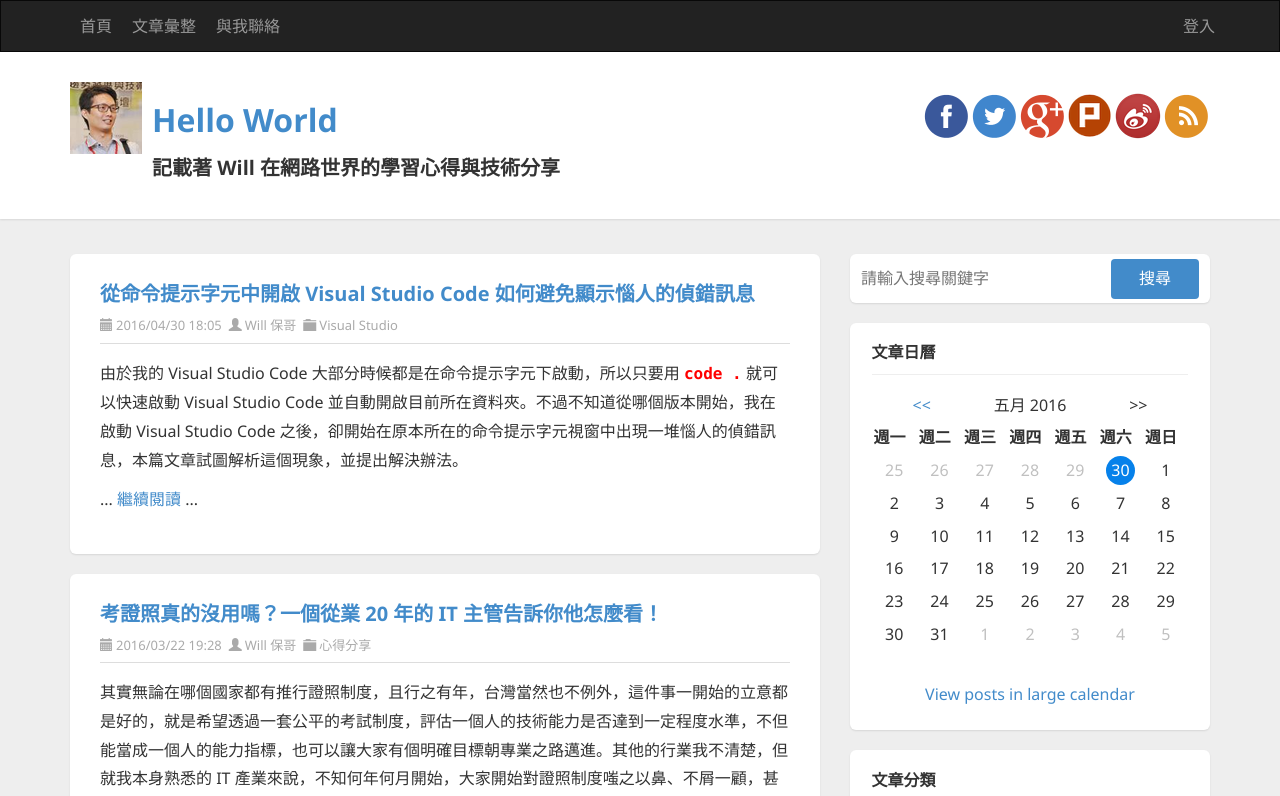
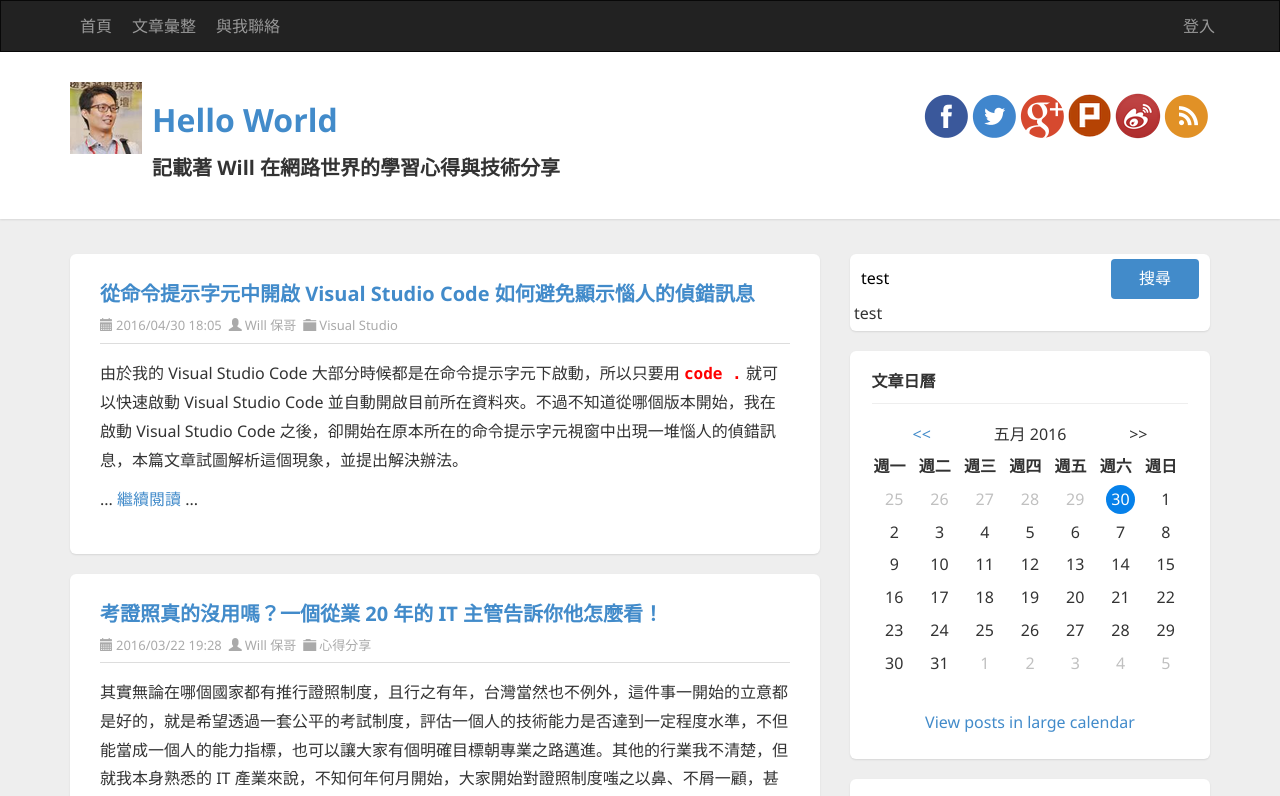
Before and after one commit to coolrare/CTBCAngular4Demo, an Angular app: page / in a window 1280 px wide. Shown: the top 796 px of the page. Built offline with nearby package versions, Linux system fonts and the light colour scheme.

Commit message:
示範 Angular 雙向繫結用法 ( ngModel )

```diff
--- a/src/app/app.component.html
+++ b/src/app/app.component.html
@@ -74,8 +74,9 @@
                 <div class="widget search">
                     <div class="widget-content">
                         <div id="searchbox">
-                            <input type="text" placeholder="請輸入搜尋關鍵字" accesskey="s">
+                            <input [(ngModel)]="keyword" type="text" placeholder="請輸入搜尋關鍵字" accesskey="s">
                             <input type="button" value="搜尋" id="searchbutton">
+                            <br>{{ keyword }}
                         </div>
                     </div>
                 </div>
--- a/src/app/app.component.ts
+++ b/src/app/app.component.ts
@@ -7,4 +7,5 @@ import { Component } from '@angular/core';
 })
 export class AppComponent {
   title = 'app';
+  keyword = 'test';
 }
```
